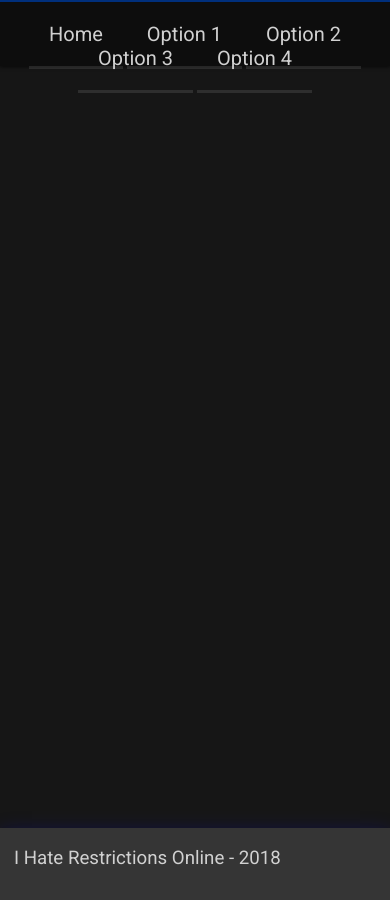
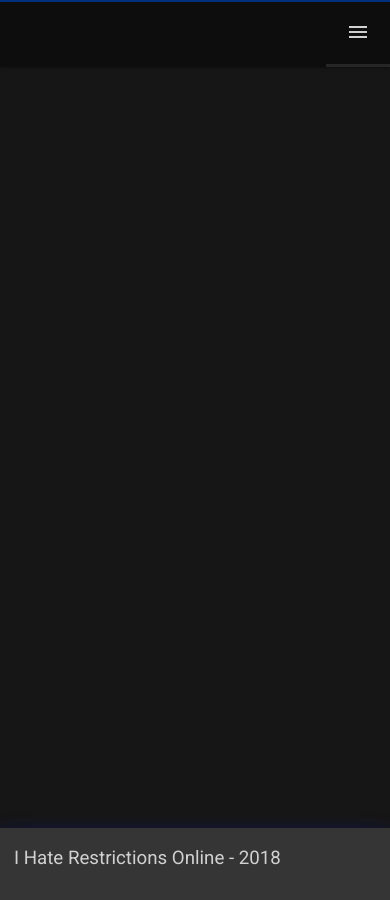
Before and after one commit to jaka2015/I-Hate-Restrictions-Online, a Jekyll site: the page built from index.md, in a window 390 px wide. Built offline with Jekyll 4.4.1, drawn with Linux system fonts in a browser that asks for light colours.

Commit message:
Initial Mobile Optimising

```diff
--- a/_layouts/default.html
+++ b/_layouts/default.html
@@ -24,11 +24,12 @@
 	<body>
 		<header>
 			<nav>
-				<a href="/">Home</a>
-				<a href="/1.html">Option 1</a>
-				<a href="/2.html">Option 2</a>
-				<a href="/3.html">Option 3</a>
-				<a href="/4.html">Option 4</a>
+				<a class="material-icons mobile">menu</a>
+				<a class="desktop" href="/">Home</a>
+				<a class="desktop" href="/1.html">Option 1</a>
+				<a class="desktop" href="/2.html">Option 2</a>
+				<a class="desktop" href="/3.html">Option 3</a>
+				<a class="desktop" href="/4.html">Option 4</a>
 			</nav>
 		</header>
 		{{ content }}
--- a/style.css
+++ b/style.css
@@ -1,4 +1,5 @@
 @import url('https://fonts.googleapis.com/css?family=Roboto');
+@import url('https://fonts.googleapis.com/css?family=Material+Icons');
 
 body {
 	background: #161616;
@@ -130,3 +131,17 @@ footer {
 	-o-transition: color 350ms;
 	transition: color 350ms;
 }
+
+/* Mobile Optimising */
+.mobile { display: none; }
+.desktop { display: inline; }
+
+@media only screen and (max-width: 767px) {
+	.mobile { display: inline; }
+	nav { position: absolute; right: 0; }
+	.desktop { display: none; }
+}
+
+/* Vote right hamburger menu alignment!
+	I personally find that easier on mobile since I'm right handed.
+	Sorry lefties! */
```
